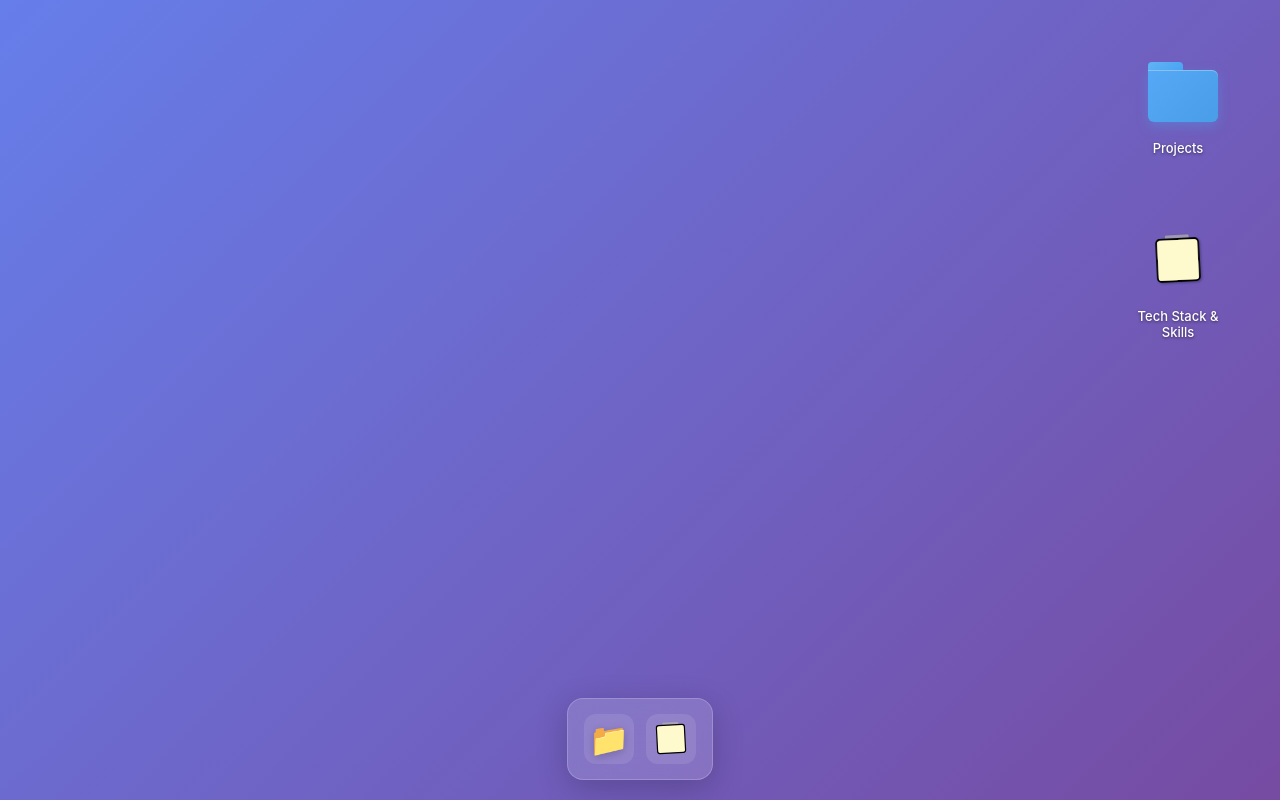
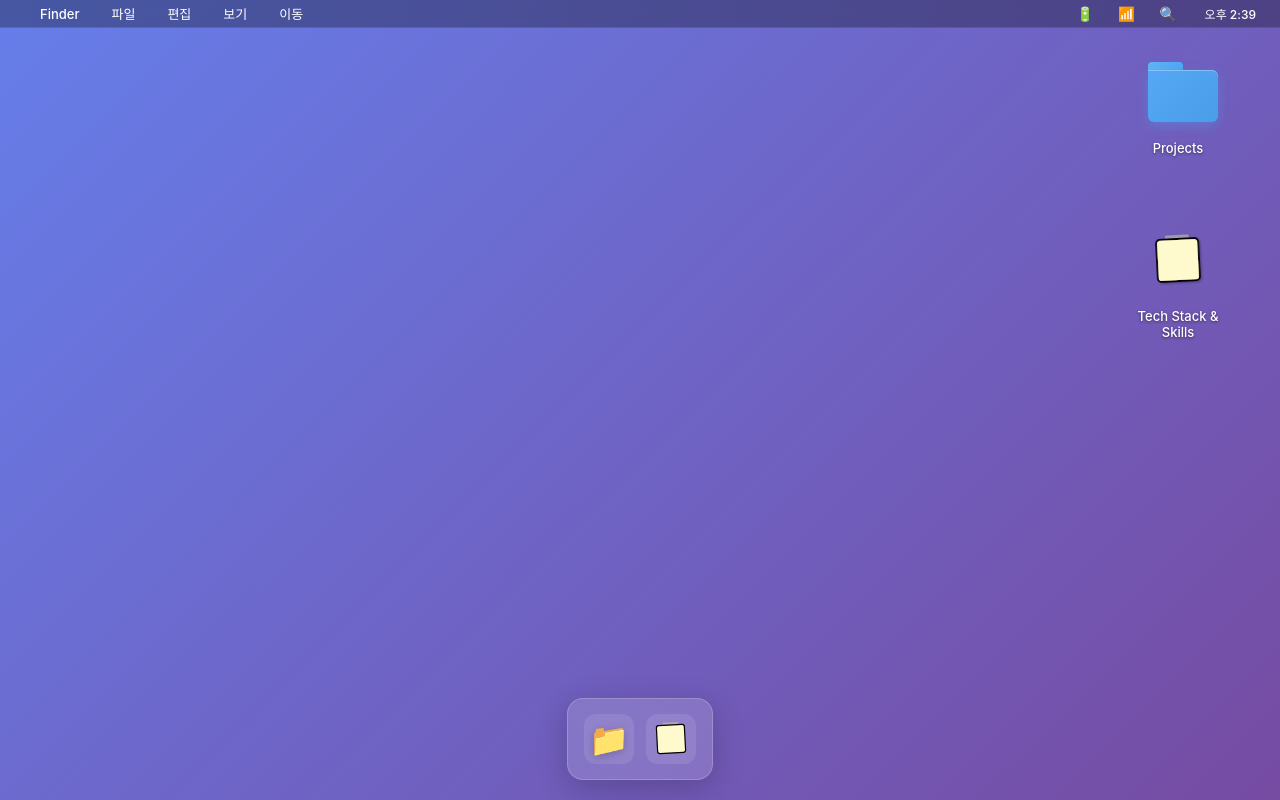
Before and after one commit to worhs02/portfolio-dev, a React (Vite) app: page / in a window 1280 px wide. Built offline with nearby package versions, Linux system fonts and the light colour scheme.

Commit message:
상단 메뉴바 추가

```diff
--- a/src/components/Desktop.css
+++ b/src/components/Desktop.css
@@ -10,6 +10,67 @@
   background: linear-gradient(135deg, #667eea 0%, #764ba2 100%);
   position: relative;
   overflow: hidden;
+}
+
+/* macOS Menu Bar */
+.macos-menubar {
+  position: absolute;
+  top: 0;
+  left: 0;
+  right: 0;
+  height: 28px;
+  background: rgba(0, 0, 0, 0.3);
+  backdrop-filter: blur(20px);
+  display: flex;
+  justify-content: space-between;
+  align-items: center;
+  padding: 0 16px;
+  font-size: 13px;
+  color: #fff;
+  z-index: 1000;
+  border-bottom: 1px solid rgba(255, 255, 255, 0.1);
+}
+
+.menubar-left,
+.menubar-right {
+  display: flex;
+  align-items: center;
+  gap: 16px;
+}
+
+.apple-logo::before {
+  content: "";
+  font-size: 16px;
+}
+
+.menu-item {
+  padding: 2px 8px;
+  border-radius: 4px;
+  cursor: pointer;
+  transition: background-color 0.2s;
+  font-weight: 500;
+}
+
+.menu-item:hover {
+  background-color: rgba(255, 255, 255, 0.15);
+}
+
+.menu-icon {
+  font-size: 14px;
+  cursor: pointer;
+  padding: 2px 4px;
+  border-radius: 4px;
+  transition: background-color 0.2s;
+}
+
+.menu-icon:hover {
+  background-color: rgba(255, 255, 255, 0.15);
+}
+
+.menu-time {
+  font-size: 12px;
+  font-weight: 500;
+  padding: 2px 8px;
 }
 
 /* Desktop Icons */
--- a/src/components/Desktop.jsx
+++ b/src/components/Desktop.jsx
@@ -43,6 +43,24 @@ function Desktop() {
   return (
     <div className="desktop">
       <div className="desktop-background">
+        {/* macOS Menu Bar */}
+        <div className="macos-menubar">
+          <div className="menubar-left">
+            <span className="apple-logo"></span>
+            <span className="menu-item">Finder</span>
+            <span className="menu-item">파일</span>
+            <span className="menu-item">편집</span>
+            <span className="menu-item">보기</span>
+            <span className="menu-item">이동</span>
+          </div>
+          <div className="menubar-right">
+            <span className="menu-icon">🔋</span>
+            <span className="menu-icon">📶</span>
+            <span className="menu-icon">🔍</span>
+            <span className="menu-time">오후 2:39</span>
+          </div>
+        </div>
+
         {/* Desktop Icons */}
         <div className="desktop-icons">
           <div
```
